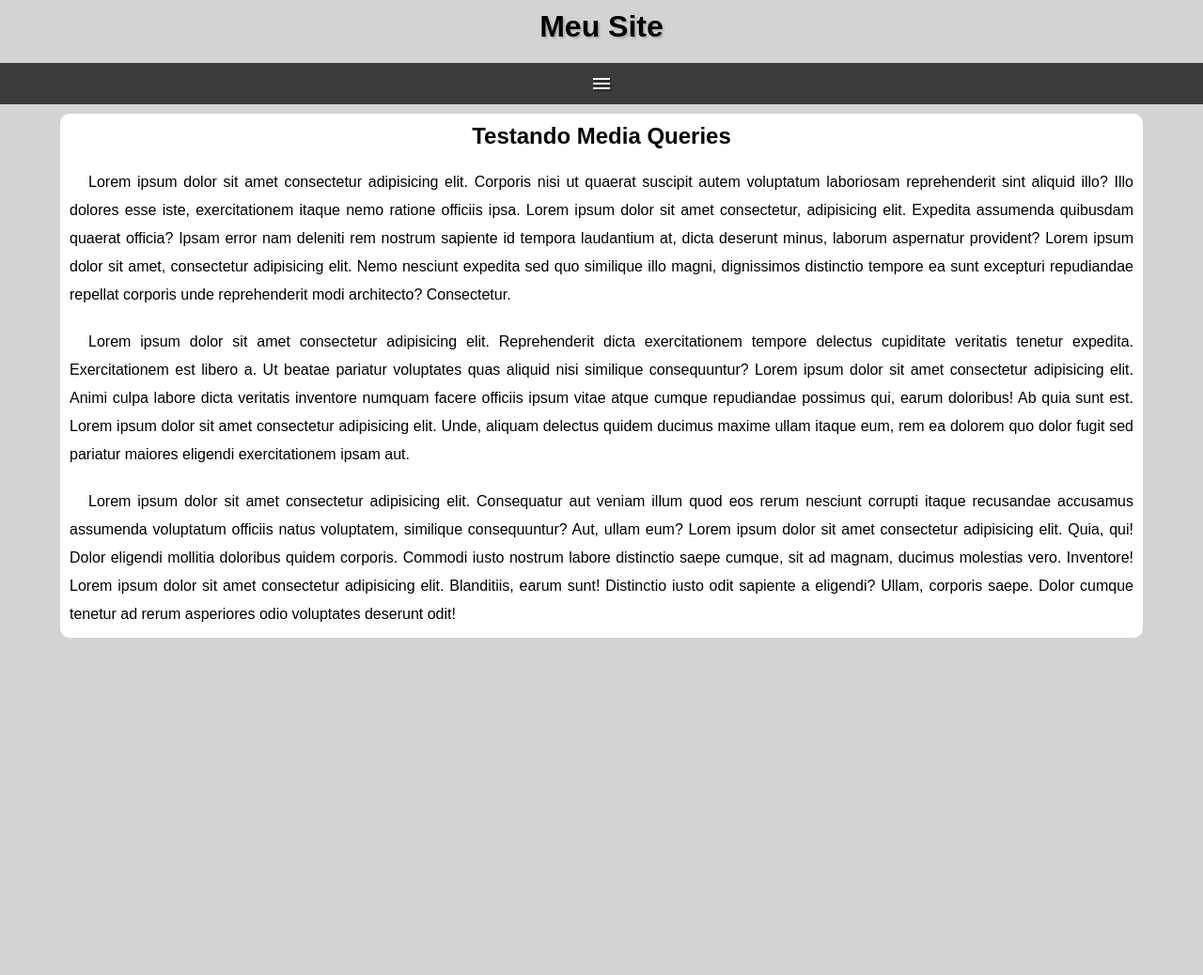
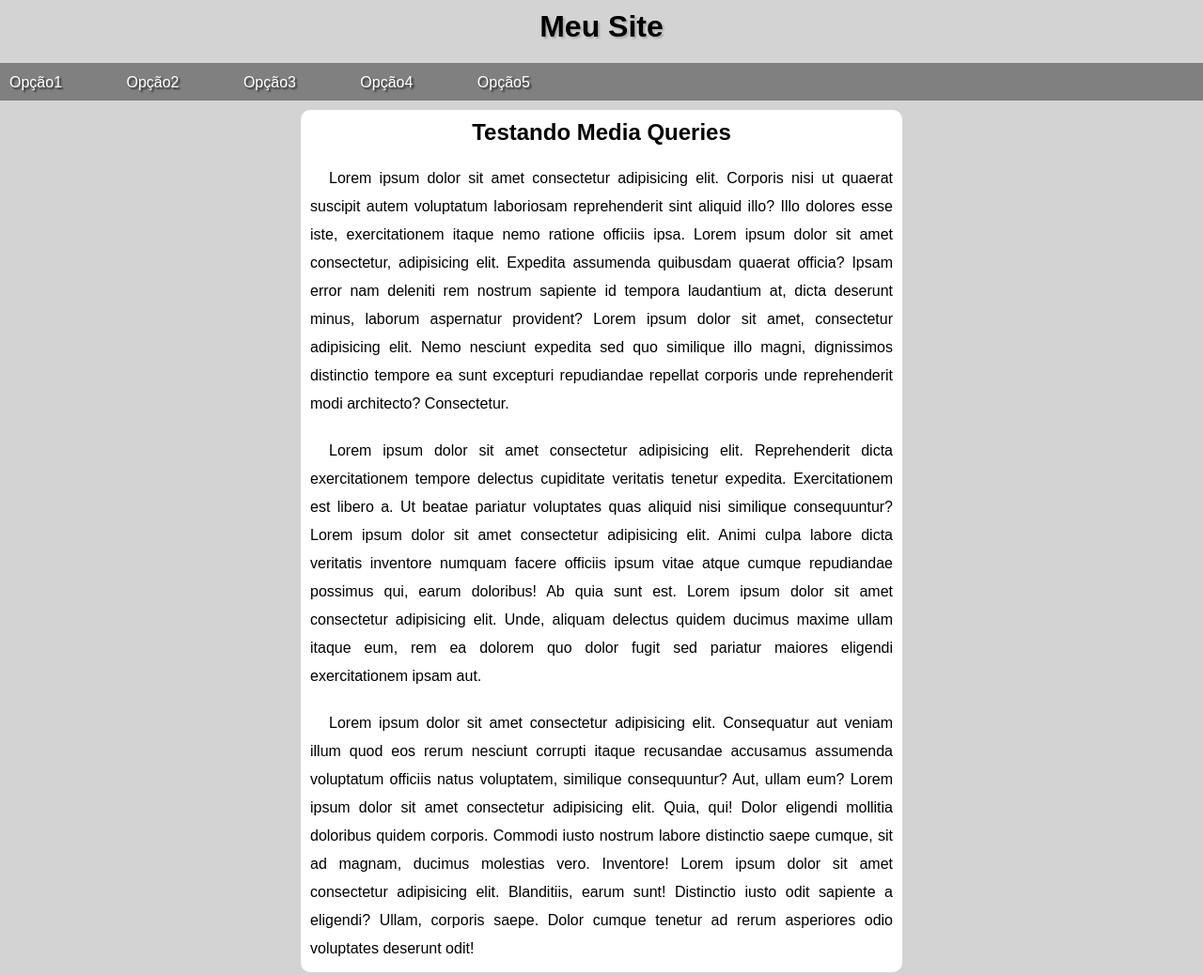
Before and after one commit to EduardoRez3nde/html-css., a plain HTML site: page estudos/ex026/mq005/index.html in a window 1280 px wide. Shown: the whole page at 94% size. Before the commit the page ends 800 px from the top, so only its background shows below. Drawn offline with nearby package versions, Linux system fonts and the light colour scheme.

Commit message:
versao outros devices atualizado

```diff
--- /dev/null
+++ b/estudos/ex026/mq005/estilos/media-query.css
@@ -0,0 +1,28 @@
+@charset "UTF-8";
+
+@media screen and (min-width: 768px) {
+
+    i#burguer{
+        display: none;
+    }
+    menu{
+        display: block;
+
+    }
+
+    menu > ul{
+        text-align: left;
+        background-color: gray;
+    }
+    menu > ul >li{
+        display: inline-block ;
+        width: 100px;
+        border: 0px;
+
+    }
+    main{
+        width: 50%;
+    }
+
+
+}
--- a/estudos/ex026/mq005/estilos/style.css
+++ b/estudos/ex026/mq005/estilos/style.css
@@ -21,7 +21,7 @@ header > h1{
 
 }
 
-span.material-symbols-outlined{
+i#burguer{
     background-color: rgb(59, 59, 59);
     display: block;
     text-align: center;
--- a/estudos/ex026/mq005/index.html
+++ b/estudos/ex026/mq005/index.html
@@ -5,15 +5,16 @@
     <meta http-equiv="X-UA-Compatible" content="IE=edge">
     <meta name="viewport" content="width=device-width, initial-scale=1.0">
     <title>Media Query</title>
+    <link rel="stylesheet" href="https://fonts.googleapis.com/css2?family=Material+Symbols+Outlined:opsz,wght,FILL,GRAD@48,400,0,0" />
     <link rel="stylesheet" href="estilos/style.css">
-    <link rel="stylesheet" href="https://fonts.googleapis.com/css2?family=Material+Symbols+Outlined:opsz,wght,FILL,GRAD@48,400,0,0" />
+    <link rel="stylesheet" href="estilos/media-query.css">
 </head>
-<body>
+<body onresize="mudouTamanho ()">
     <header>
         <h1>Meu Site</h1>
-        <span class="material-symbols-outlined" onclick="clickMenu()">menu</span>
+        <i id="burguer" class="material-symbols-outlined" onclick="clickMenu()">menu</i>
 
-        <menu id="itens">
+        <menu id="itens" >
             <ul>
                 <li><a href="">Opção1</a></li>
                 <li><a href="">Opção2</a></li>
@@ -33,6 +34,15 @@
         </article>
     </main>
     <script>
+        function mudouTamanho (){
+            if (window.innerWidth >= 768){
+                itens.style.display = 'block'
+            } else{
+                itens.style.display = 'none'
+
+            }
+        }
+
         function clickMenu(){
             if(itens.style.display == 'block'){
                 itens.style.display = 'none'
```
